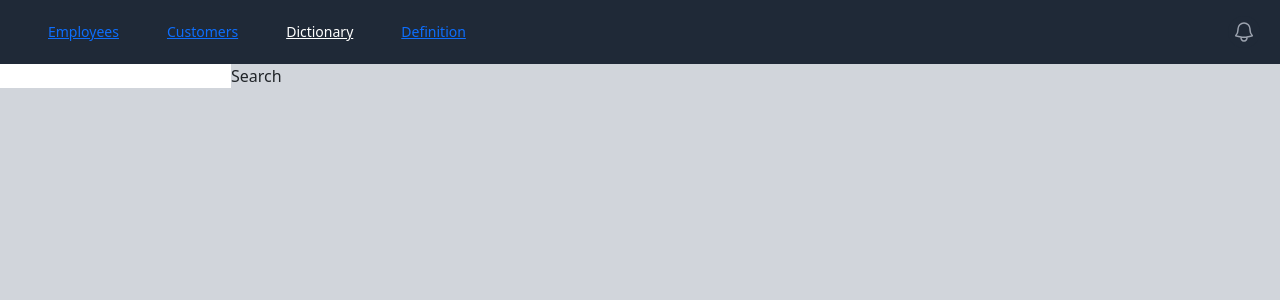
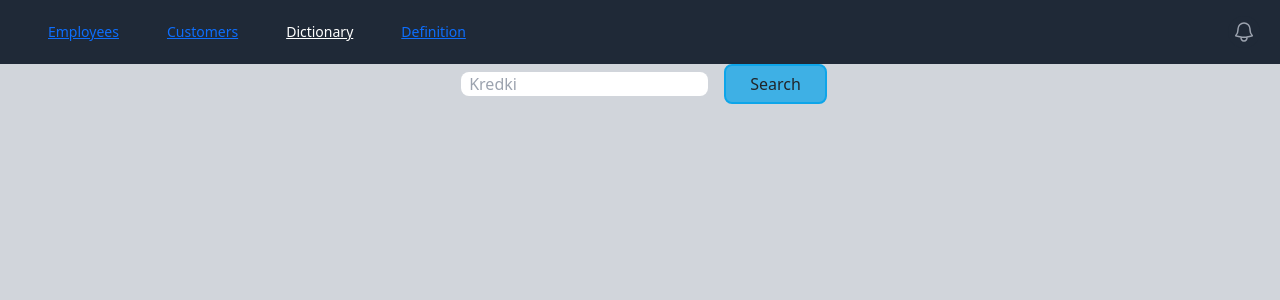
Before and after one commit to KacperOJS/React-forms, a React (Create React App) app: page /dictionary in a window 1280 px wide. Shown: the top 300 px of the page. Built offline with nearby package versions, Linux system fonts and the light colour scheme.

Commit message:
few styling changes

```diff
--- a/src/components/Definition.js
+++ b/src/components/Definition.js
@@ -1,6 +1,7 @@
 import { useEffect, useState } from "react";
 import { Link, Navigate, useNavigate, useParams } from "react-router-dom";
 import { v4 as uuidv4, v4} from 'uuid';
+import Dictionary from "./Dictionary";
 
 export default function Definition(){
 	const [word,setWord] = useState();
@@ -35,18 +36,16 @@ export default function Definition(){
 	  }
 	return (
 		<>
-
 			{word ? word.map((meaning)=>{
 				return(
 					<>
-					<h1>Welcome in Definition</h1>
 					<p key={v4()}>{meaning.definitions[0].definition}</p>
 					</>
 				)
 
 
 			}): null}
-
+			<Dictionary/>
 		</>
 	)
 }
--- a/src/components/Dictionary.js
+++ b/src/components/Dictionary.js
@@ -6,16 +6,20 @@ const Dictionary = () => {
 	const navigate = useNavigate();
 	//[tylko odpala co jest w tablicy]
   return (
-		<>
+	<div className=''>
+		<form className='flex justify-center space-x-2' onSubmit={()=>{
+			navigate('/definition/' + word);
+		}}>
 			<input
+			className='px-2  m-2 rounded-lg'
+			placeholder='Kredki'
 			type="text"
 			onChange={(e)=>{
 				setWord(e.target.value);
 			}}/>
-			<button onClick={()=>{
-				navigate('/definition/' + word, {replace:true});
-			}}>Search </button>
-		</>
+			<button className=' rounded-lg border-2 bg-sky-500/75 px-4 border-sky-500'>Search </button>
+		</form>
+	</div>
 
 
   )
```
